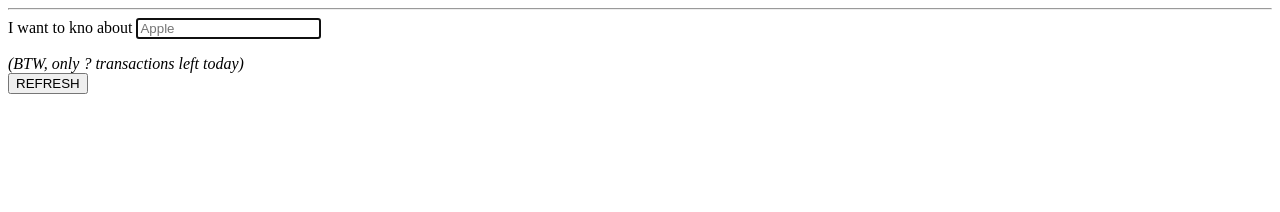
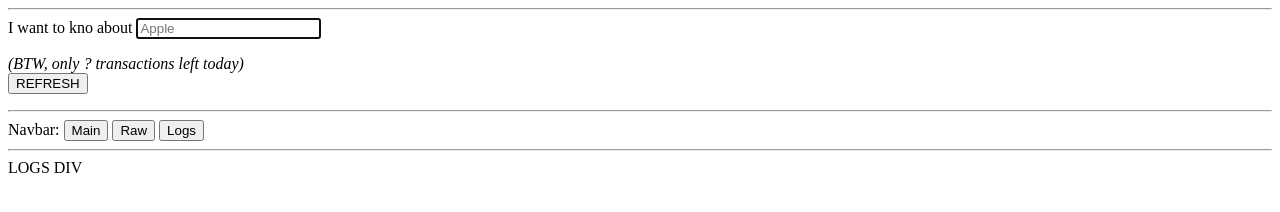
Before and after one commit to asweingarten/kno, a plain HTML site: page static/index.html in a window 1280 px wide. Drawn offline with nearby package versions, Linux system fonts and the light colour scheme; no server answers.

Commit message:
add some tabs

```diff
--- a/static/app.js
+++ b/static/app.js
@@ -40,3 +40,28 @@ function kno(elt) {
 function main() {
     xtnsLeftToday();
 }
+
+function showDiv(list,name) {
+    for (var n=0; n<list.length; n++) {
+	var item = list[n];
+	elt = $('#'+item);
+	if (item==name) {
+	    elt.show();
+	} else {
+	    elt.hide();
+	}
+    }
+}
+
+// let's make the actual app object
+App = new function() {
+    this.log = console.log.bind(console);
+    this.clog = console.log.bind(console);
+
+//    this.log = function(x) {
+//	$('#logsDiv').append("SDGDSFG");
+//    }
+
+}();
+
+App.log("log test");
--- a/static/index.html
+++ b/static/index.html
@@ -10,4 +10,24 @@ I want to kno about <input onchange="kno(this)" autofocus=true placeholder=Apple
     <i>(BTW, only <span id="xtns">?</span> transactions left today)</i>
     <br>
     <button onclick="xtnsLeftToday()">REFRESH</button>
+    <hr>
+    Navbar:
+    <button onclick="showDiv(menuDivs,'mainDiv')">Main</button>
+    <button onclick="showDiv(menuDivs,'rawDiv')">Raw</button>
+    <button onclick="showDiv(menuDivs,'logsDiv')">Logs</button>
+    <hr>
+    <div id="containerDiv">
+      <div id="mainDiv" style='display:none'>
+	MAIN DIV
+      </div>
+      <div id="rawDiv" style='display:none'>
+	RAW DIV
+      </div>
+      <div id="logsDiv" style='display:nonex'>
+	LOGS DIV
+      </div>
+    </div>
+    <script>
+      menuDivs = ["mainDiv","rawDiv","logsDiv"]; // yes its a global
+    </script>
 </body>
```
Lines whose indentation alone changed are shown as unchanged.
